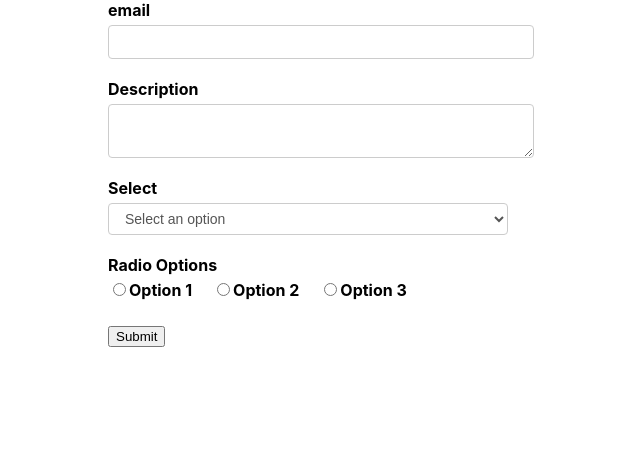
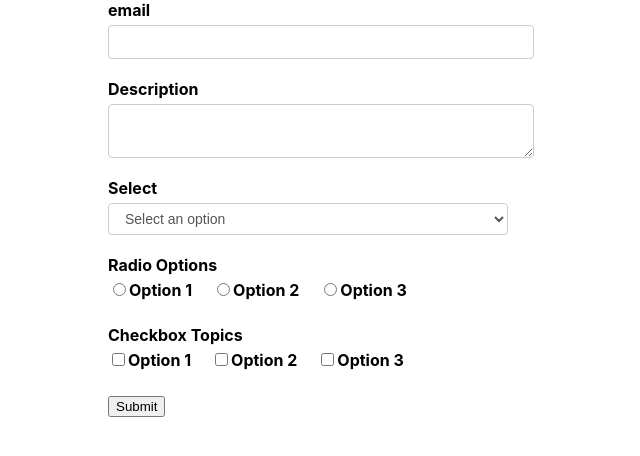
Before and after one commit to SepantaJoshani/Formik, a React (Create React App) app: page / in a window 1280 px wide. Shown: the top 456 px of the page, without its empty margins (319-959 px from the left). Built offline with nearby package versions, Linux system fonts and the light colour scheme.

Commit message:
checkbox

```diff
--- /dev/null
+++ b/src/components/Checkbox.js
@@ -0,0 +1,31 @@
+import React from "react";
+import { Field, ErrorMessage } from "formik";
+import { Fragment } from "react";
+import ErrorTxt from "./ErrorTxt";
+
+const Checkbox = ({ label, name, options, ...rest }) => {
+  return (
+    <div className="form-control">
+      <label htmlFor={name}>{label}</label>
+      <Field name={name} {...rest}>
+        {({ field }) =>
+          options.map((option) => (
+            <Fragment key={option.key}>
+              <input
+                type="checkbox"
+                id={option.value}
+                {...field}
+                value={option.value}
+                checked={field.value.includes(option.value)}
+              />
+              <label htmlFor={option.value}>{option.key}</label>
+            </Fragment>
+          ))
+        }
+      </Field>
+      <ErrorMessage name={name} component={ErrorTxt} />
+    </div>
+  );
+};
+
+export default Checkbox;
--- a/src/components/FormikContainer.js
+++ b/src/components/FormikContainer.js
@@ -16,16 +16,24 @@ const FormikContainer = () => {
     { key: "Option 2", value: "roption2" },
     { key: "Option 3", value: "roption3" },
   ];
+  const checkboxValues = [
+    { key: "Option 1", value: "coption1" },
+    { key: "Option 2", value: "coption2" },
+    { key: "Option 3", value: "coption3" },
+  ];
 
   const initialValues = {
     email: "",
     description: "",
     selectOption: "",
     radioOptions: "",
+    checkboxOptions: [],
   };
   const validationSchema = Yup.object({
     email: Yup.string().email("Email Type Error").required("Required !"),
     description: Yup.string().required("Required !"),
+    radioOptions:Yup.string().required("Required !"),
+    checkboxOptions: Yup.array().required("Required !"),
   });
   const onSubmit = (values) => console.log(values);
 
@@ -64,6 +72,12 @@ const FormikContainer = () => {
             label="Radio Options"
             options={radioValues}
           />
+          <FormikControl
+            control="checkbox"
+            name="checkboxOptions"
+            label="Checkbox Topics"
+            options={checkboxValues}
+          />
 
           <button type="submit">Submit</button>
         </Form>
--- a/src/components/FormikControl.js
+++ b/src/components/FormikControl.js
@@ -1,4 +1,5 @@
 import React from 'react'
+import Checkbox from './Checkbox'
 import Input from './Input'
 import Radio from './Radio'
 import Select from './Select'
@@ -12,7 +13,7 @@ switch (control) {
     case "textarea": return <Textarea {...rest} />
     case "select": return <Select {...rest} />
     case "radio": return <Radio {...rest} />
-    case "checkbox":
+    case "checkbox": return <Checkbox {...rest}/>
     case "date":
 
 
--- a/src/components/Radio.js
+++ b/src/components/Radio.js
@@ -1,27 +1,29 @@
 import React from "react";
 import { Field, ErrorMessage } from "formik";
 import { Fragment } from "react/cjs/react.production.min";
-import ErrorTxt from './ErrorTxt'
+import ErrorTxt from "./ErrorTxt";
 
 const Radio = ({ label, name, options, ...rest }) => {
   return (
     <div className="form-control">
       <label htmlFor={name}>{label}</label>
       <Field name={name} {...rest}>
-        {({ field }) =>
-          options.map((option) => (
+        {({ field }) => {
+          return options.map((option) => {
+            return (
               <Fragment key={option.key}>
                 <input
                   type="radio"
                   id={option.value}
+                  {...field}
                   value={option.value}
-                {...field}
-                checked={field.value === option.value}
+                 checked={field.value===option.value}
                 />
                 <label htmlFor={option.value}>{option.key}</label>
               </Fragment>
-          ))
-        }
+            );
+          });
+        }}
       </Field>
       <ErrorMessage name={name} component={ErrorTxt} />
     </div>
```
Lines whose indentation alone changed are shown as unchanged.
